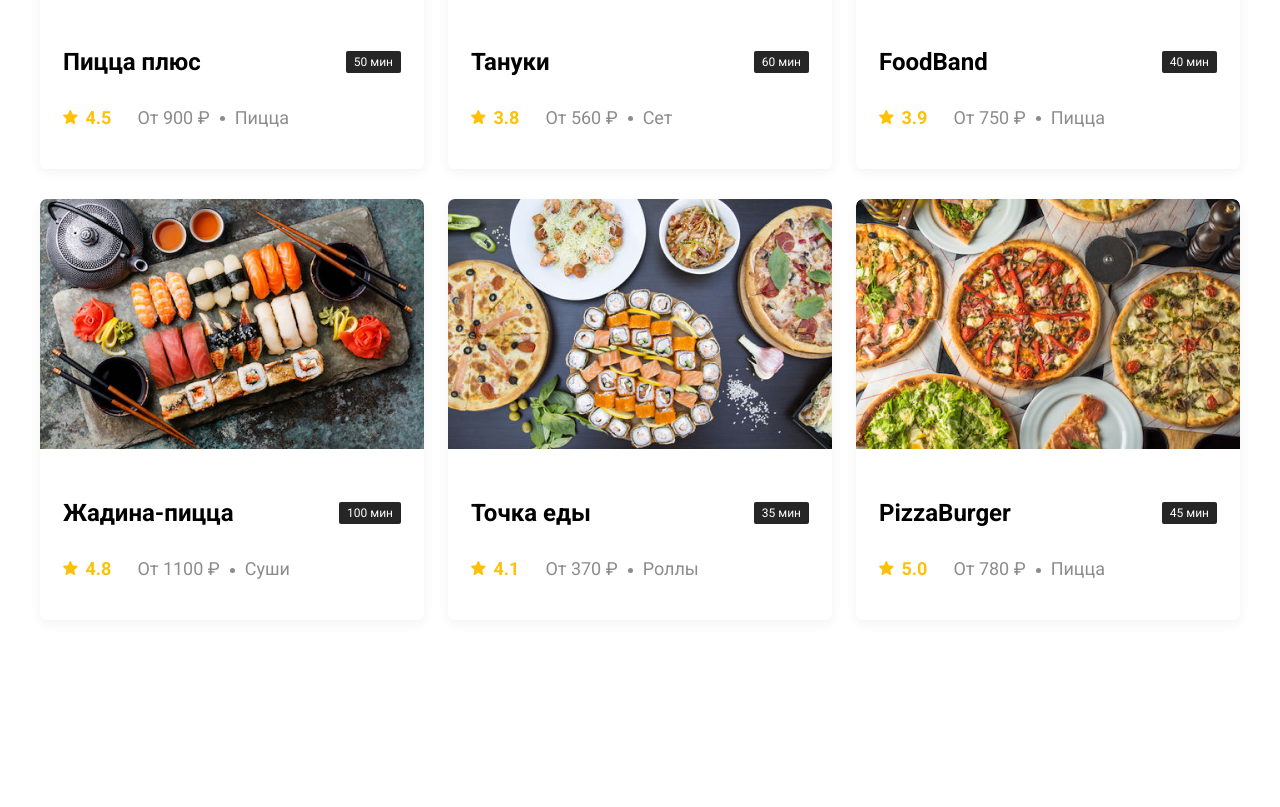
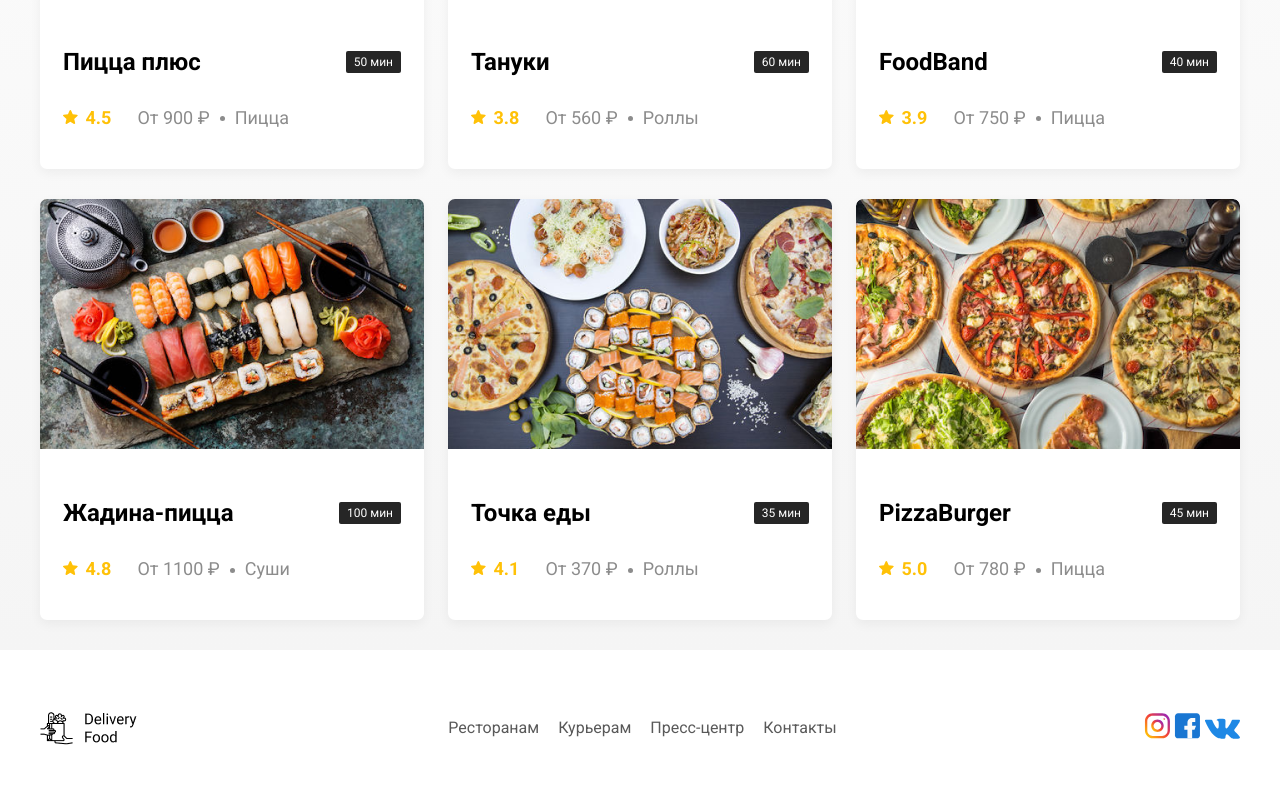
Before and after one commit to AshtonBro/Delivery-Food, a website: page src/index.html in a window 1280 px wide. Shown: the part 909-1716 px from the top of the page. Before the commit the page ends 1559 px from the top, so only its background shows below. Drawn offline with Linux system fonts and the light colour scheme.

Commit message:
download svg files

```diff
--- a/src/index.html
+++ b/src/index.html
@@ -16,6 +16,7 @@
 <body>
 
    <div class="container">
+
       <div class="header">
          <img src="/img/header/logo.png" alt="logo" class="header-logo">
          <input type="text" class="input header-input_search" placeholder="Адрес доставки">
@@ -34,6 +35,12 @@
          <!-- /.buttons -->
       </div>
       <!-- /.header -->
+
+   </div>
+   <!-- /.container -->
+
+   <main class="main">
+      <div class="container">
 
          <section class="promo">
             <h1 class="promo-title">
@@ -97,7 +104,7 @@
                         <!-- /.card-raiting -->
                         <div class="card-price">От 560 ₽</div>
                         <!-- /.card-price -->
-                     <div class="card-category">Сет</div>
+                        <div class="card-category">Роллы</div>
                         <!-- /.card-category -->
                      </div>
                      <!-- /.card-info -->
@@ -206,7 +213,38 @@
             <!-- /.cards -->
          </section>
          <!-- /.restaurants -->
+
       </div>
       <!-- /.container -->
+   </main>
+
+   <footer class="footer">
+      <div class="container">
+         <div class="footer-block">
+            <img src="/img/header/logo.png" alt="logo" class="logo footer-logo">
+            <nav class="footer-nav">
+               <a href="#" class="footer-link">Ресторанам</a>
+               <!-- /.footer-link -->
+               <a href="#" class="footer-link">Курьерам</a>
+               <!-- /.footer-link -->
+               <a href="#" class="footer-link">Пресс-центр</a>
+               <!-- /.footer-link -->
+               <a href="#" class="footer-link">Контакты</a>
+               <!-- /.footer-link -->
+            </nav>
+            <!-- /.footer-nav -->
+            <div class="social-links">
+               <a href="#"><img src="/img/footer/instagram.svg" alt="instagram" class="social-link"></a>
+               <a href="#"><img src="/img/footer/FB.svg" alt="FB" class="social-link"></a>
+               <a href="#"><img src="/img/footer/VK.svg" alt="VK" class="social-link"></a>
+            </div>
+            <!-- /.social-links -->
+         </div>
+         <!-- /.footer-block -->
+
+      </div>
+      <!-- /.container -->
+   </footer>
+   <!-- /.footer -->
 </body>
 </html>
--- /dev/null
+++ b/src/sass/_footer.sass
@@ -0,0 +1,12 @@
+.footer
+    padding: 60px 0
+    &-block
+        display: flex
+        align-items: center
+        justify-content: space-between
+    &-link
+        display: inline-block
+        color: #595959
+        text-decoration: none
+        &:not(:last-child)
+            margin-right: 15px
--- a/src/sass/style.sass
+++ b/src/sass/style.sass
@@ -18,8 +18,12 @@ body
     max-width: 1200px
     margin: auto
 
+.main
+    background: linear-gradient(180deg, rgba(245, 245, 245, 0) 1.04%, #F5F5F5 100%);
+
 @import '_variables'
 @import '_interface'
 @import '_header'
 @import '_promo'
 @import 'restaurants'
+@import '_footer'
```
Also changed, not shown: src/css/style.css, src/img/footer/FB.svg (added), src/img/footer/VK.svg (added), src/img/footer/instagram.svg (added). Lines whose indentation alone changed are shown as unchanged.
